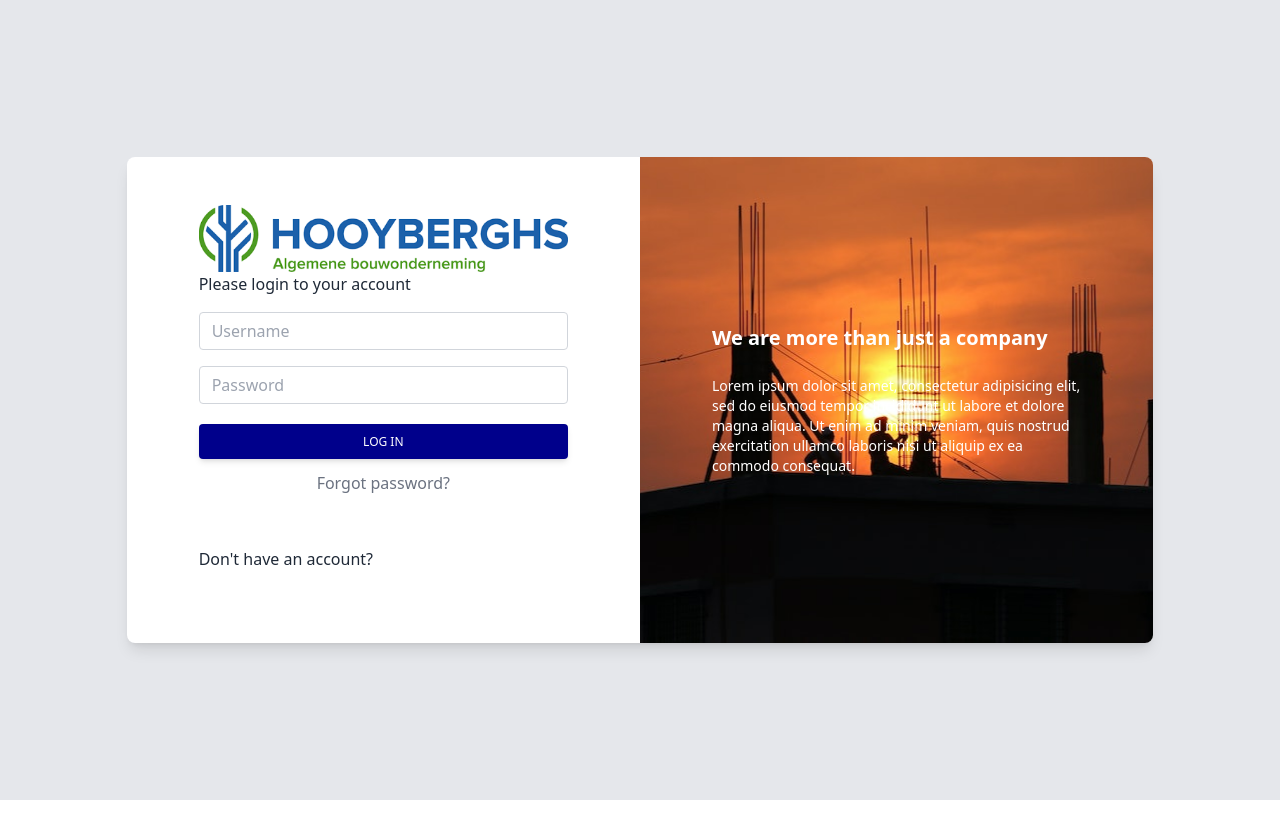
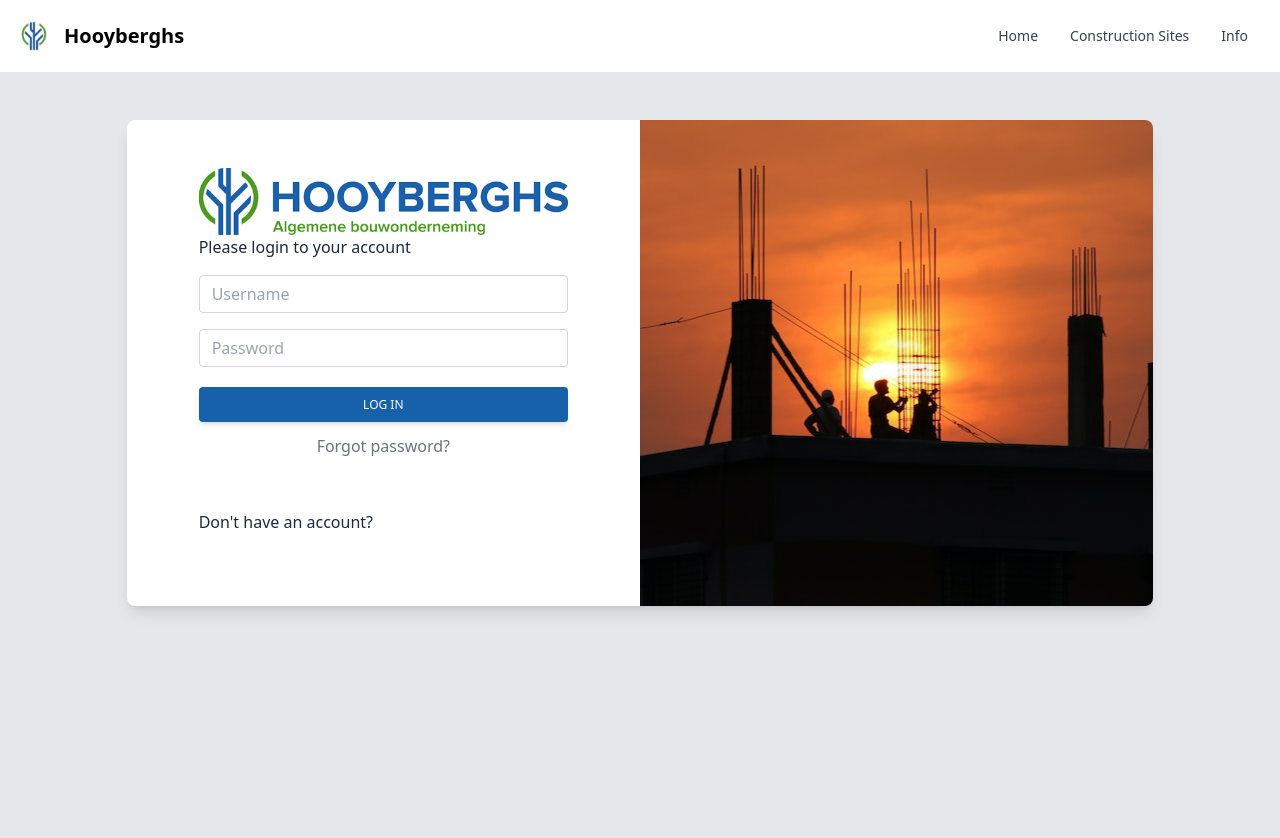
Before and after one commit to RubenVandeWouwer/Front_End_TMS2, an Angular app: page / in a window 1280 px wide. Shown: the top 838 px of the page. Before the commit the page ends 800 px from the top, so only its background shows below. Built offline with nearby package versions, Linux system fonts and the light colour scheme.

Commit message:
navbar added

```diff
--- a/src/app/app.component.html
+++ b/src/app/app.component.html
@@ -1 +1,2 @@
+<app-menu></app-menu>
 <router-outlet></router-outlet>
--- a/src/app/app.module.ts
+++ b/src/app/app.module.ts
@@ -10,6 +10,7 @@
 import { PumpDetailComponent } from './pump-detail/pump-detail.component';
 import { LogComponent } from './log/log.component';
 import { HomeComponent } from './home/home.component';
+import { MenuComponent } from './menu/menu.component';
 
 @NgModule({
   declarations: [
@@ -20,7 +21,8 @@
     PumpComponent,
     PumpDetailComponent,
     LogComponent,
-    HomeComponent
+    HomeComponent,
+    MenuComponent
   ],
   imports: [
     BrowserModule,
--- a/src/app/home/home.component.html
+++ b/src/app/home/home.component.html
@@ -1,5 +1,5 @@
 <section class="h-full gradient-form bg-gray-200 md:h-screen">
-  <div class="container py-12 px-6 h-full">
+  <div class="container py-12 px-6 ">
     <div class="flex justify-center items-center flex-wrap h-full g-6 text-gray-800">
       <div class="xl:w-10/12">
         <div class="block bg-white shadow-lg rounded-lg">
@@ -41,7 +41,7 @@
                       data-mdb-ripple="true"
                       data-mdb-ripple-color="light"
                       style="
-                        background: darkblue
+                        background: #1761aa
                         ;
                       "
                     >
@@ -71,7 +71,7 @@
                 background-position: bottom;;
               "
             >
-              <div class="text-white px-4 py-6 md:p-12 md:mx-6">
+              <!-- <div class="text-white px-4 py-6 md:p-12 md:mx-6">
                 <h4 class="text-xl font-semibold mb-6">We are more than just a company</h4>
                 <p class="text-sm">
                   Lorem ipsum dolor sit amet, consectetur adipisicing elit, sed do eiusmod
@@ -79,7 +79,7 @@
                   quis nostrud exercitation ullamco laboris nisi ut aliquip ex ea commodo
                   consequat.
                 </p>
-              </div>
+              </div> -->
             </div>
           </div>
         </div>
--- /dev/null
+++ b/src/app/menu/menu.component.html
@@ -0,0 +1,34 @@
+
+<nav class="bg-white border-gray-200 px-2 sm:px-4 py-2.5 rounded">
+  <div class="container flex flex-wrap items-center justify-between mx-auto">
+    <a href="" class="flex items-center">
+        <img src="../../assets/images/simple-logo.jfif" class="h-6 mr-3 sm:h-9" alt="Hooyberghs Logo" />
+        <span class="self-center text-xl font-semibold whitespace-nowrap dark:text-white">Hooyberghs</span>
+    </a>
+    <button data-collapse-toggle="navbar-default" type="button" class="inline-flex items-center p-2 ml-3 text-sm text-gray-500 rounded-lg md:hidden hover:bg-gray-100 focus:outline-none focus:ring-2 focus:ring-gray-200 dark:text-gray-400 dark:hover:bg-gray-700 dark:focus:ring-gray-600" aria-controls="navbar-default" aria-expanded="false">
+      <span class="sr-only">Open main menu</span>
+      <svg class="w-6 h-6" aria-hidden="true" fill="currentColor" viewBox="0 0 20 20" xmlns="http://www.w3.org/2000/svg"><path fill-rule="evenodd" d="M3 5a1 1 0 011-1h12a1 1 0 110 2H4a1 1 0 01-1-1zM3 10a1 1 0 011-1h12a1 1 0 110 2H4a1 1 0 01-1-1zM3 15a1 1 0 011-1h12a1 1 0 110 2H4a1 1 0 01-1-1z" clip-rule="evenodd"></path></svg>
+    </button>
+    <div class="hidden w-full md:block md:w-auto" id="navbar-default">
+      <ul class="flex flex-col p-4 mt-4 border border-gray-100 rounded-lg bg-gray-50 md:flex-row md:space-x-8 md:mt-0 md:text-sm md:font-medium md:border-0 md:bg-white dark:bg-white-800 md:dark:bg-white-900 dark:border-gray-700">
+        <li>
+          <a href="" class="block py-2 pl-3 pr-4 text-gray-700 rounded hover:bg-gray-100 md:hover:bg-transparent md:border-0 md:hover:text-blue-700 md:p-0 dark:text-gray-400 md:dark:hover:text-black dark:hover:bg-gray-700 dark:hover:text-white md:dark:hover:bg-transparent" aria-current="page">Home</a>
+        </li>
+        <li>
+          <a href="sites" class="block py-2 pl-3 pr-4 text-gray-700 rounded hover:bg-gray-100 md:hover:bg-transparent md:border-0 md:hover:text-blue-700 md:p-0 dark:text-gray-400 md:dark:hover:text-black dark:hover:bg-gray-700 dark:hover:text-white md:dark:hover:bg-transparent">Construction Sites</a>
+        </li>
+         <li>
+          <a href="#" class="block py-2 pl-3 pr-4 text-gray-700 rounded hover:bg-gray-100 md:hover:bg-transparent md:border-0 md:hover:text-blue-700 md:p-0 dark:text-gray-400 md:dark:hover:text-black dark:hover:bg-gray-700 dark:hover:text-white md:dark:hover:bg-transparent">Info</a>
+        </li>
+        <!--
+        <li>
+
+          <a href="#" class="block py-2 pl-3 pr-4 text-gray-700 rounded hover:bg-gray-100 md:hover:bg-transparent md:border-0 md:hover:text-blue-700 md:p-0 dark:text-gray-400 md:dark:hover:text-black dark:hover:bg-gray-700 dark:hover:text-white md:dark:hover:bg-transparent">Pricing</a>
+        </li>
+        <li>
+          <a href="#" class="block py-2 pl-3 pr-4 text-gray-700 rounded hover:bg-gray-100 md:hover:bg-transparent md:border-0 md:hover:text-blue-700 md:p-0 dark:text-gray-400 md:dark:hover:text-black dark:hover:bg-gray-700 dark:hover:text-white md:dark:hover:bg-transparent">Contact</a>
+        </li> -->
+      </ul>
+    </div>
+  </div>
+</nav>
--- /dev/null
+++ b/src/app/menu/menu.component.ts
@@ -0,0 +1,15 @@
+import { Component, OnInit } from '@angular/core';
+
+@Component({
+  selector: 'app-menu',
+  templateUrl: './menu.component.html',
+  styleUrls: ['./menu.component.css']
+})
+export class MenuComponent implements OnInit {
+
+  constructor() { }
+
+  ngOnInit(): void {
+  }
+
+}
```
Also changed, not shown: src/app/menu/menu.component.css (added), src/assets/images/simple-logo.jfif (added), 1 other file (tests, documents, lock files or other folders).
